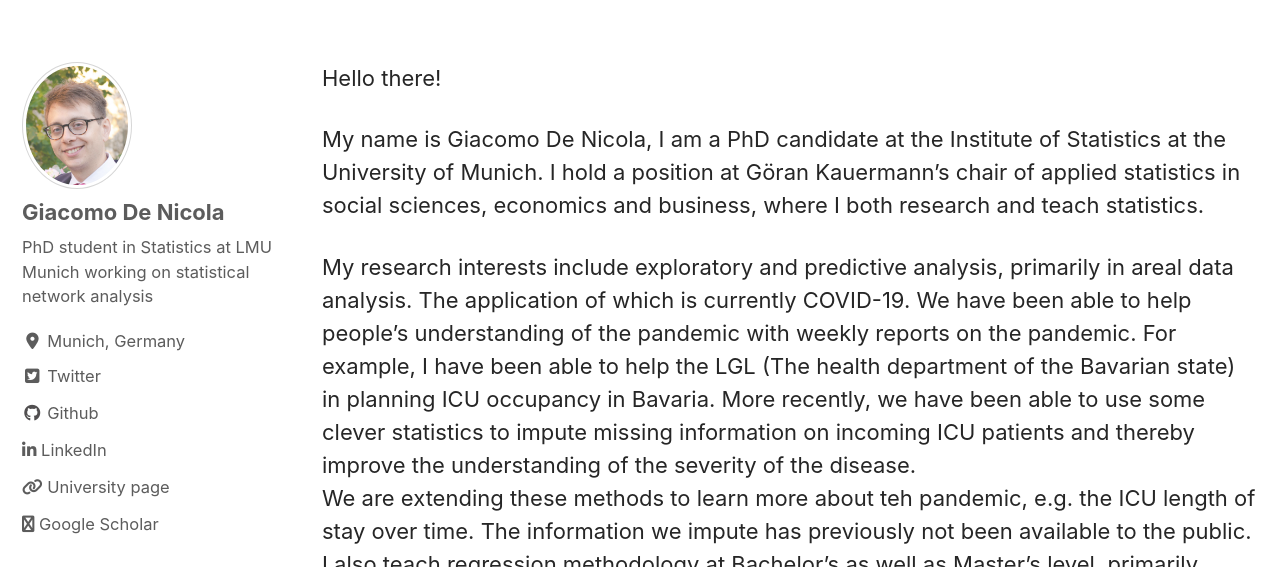
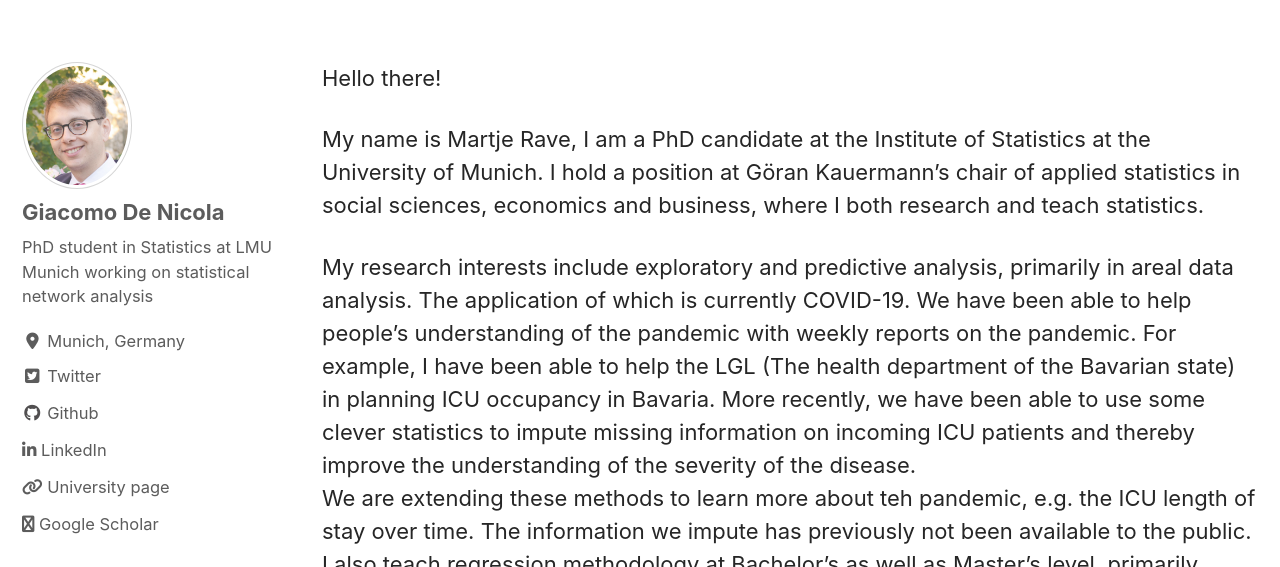
Before and after one commit to MartjeRave/MartjeRave.github.io, a Jekyll site: the page built from _pages/about.md, in a window 1280 px wide and 900 px high, cut to the strip 333-900 px from the top of the window. Built offline with Jekyll 4.4.1, drawn with Linux system fonts in a browser that asks for light colours; cached includes are drawn as plain includes; nearby versions of some CDN libraries.

Commit message:
Update about.md

```diff
--- a/_pages/about.md
+++ b/_pages/about.md
@@ -13,7 +13,7 @@ author_profile: true
 
 Hello there!
 
-My name is Giacomo De Nicola, I am a PhD candidate at the Institute of Statistics at the University of Munich. I hold a position at Göran Kauermann's chair of applied statistics in social sciences, economics and business, where I both research and teach statistics. <br>
+My name is Martje Rave, I am a PhD candidate at the Institute of Statistics at the University of Munich. I hold a position at Göran Kauermann's chair of applied statistics in social sciences, economics and business, where I both research and teach statistics. <br>
 
 My research interests include exploratory and predictive analysis, primarily in areal data analysis. The application of which is currently COVID-19.  We have been able to help people's understanding of the pandemic with weekly reports on the pandemic. For example, I have been able to help the LGL (The health department of the Bavarian state) in planning ICU occupancy in Bavaria. More recently, we have been able to use some clever statistics to impute missing information on incoming ICU patients and thereby improve the understanding of the severity of the disease. <br>
 We are extending these methods to learn more about teh pandemic, e.g. the ICU length of stay over time. The information we impute has previously not been available to the public. <br>
```
